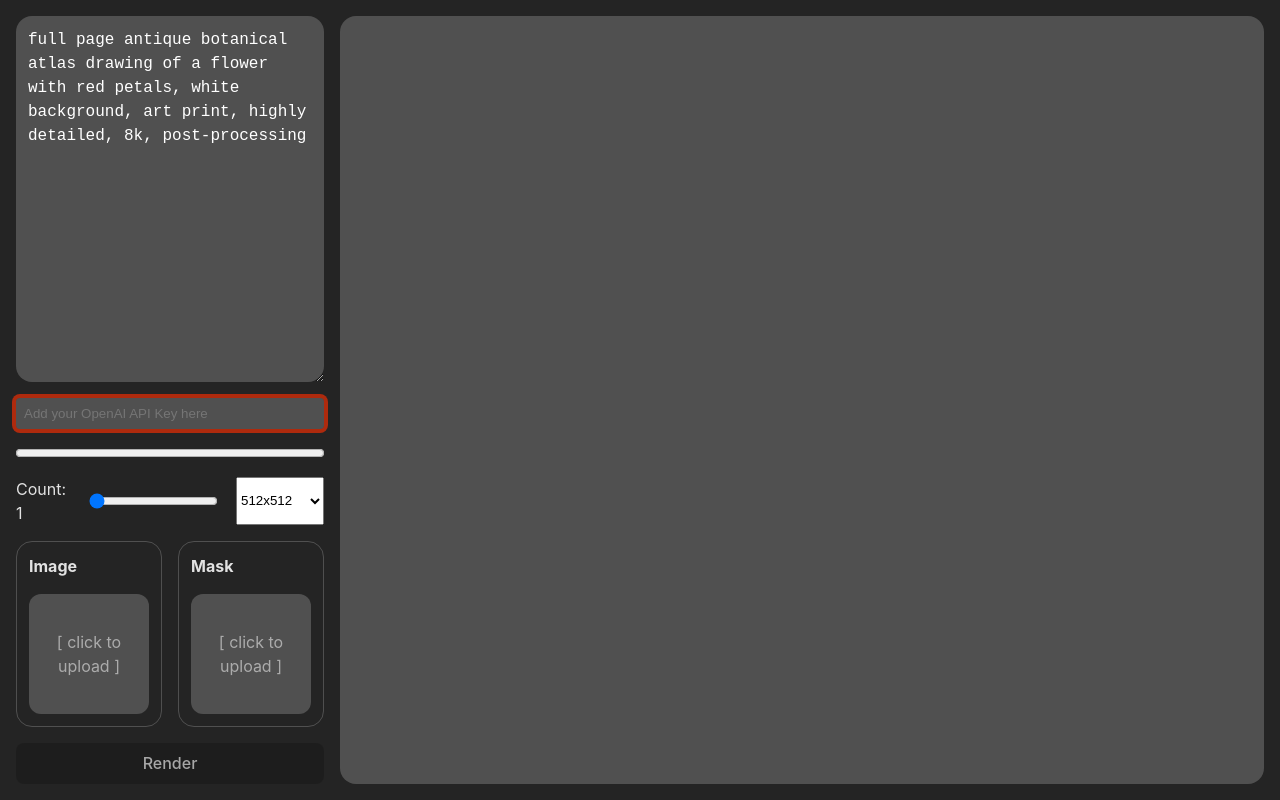
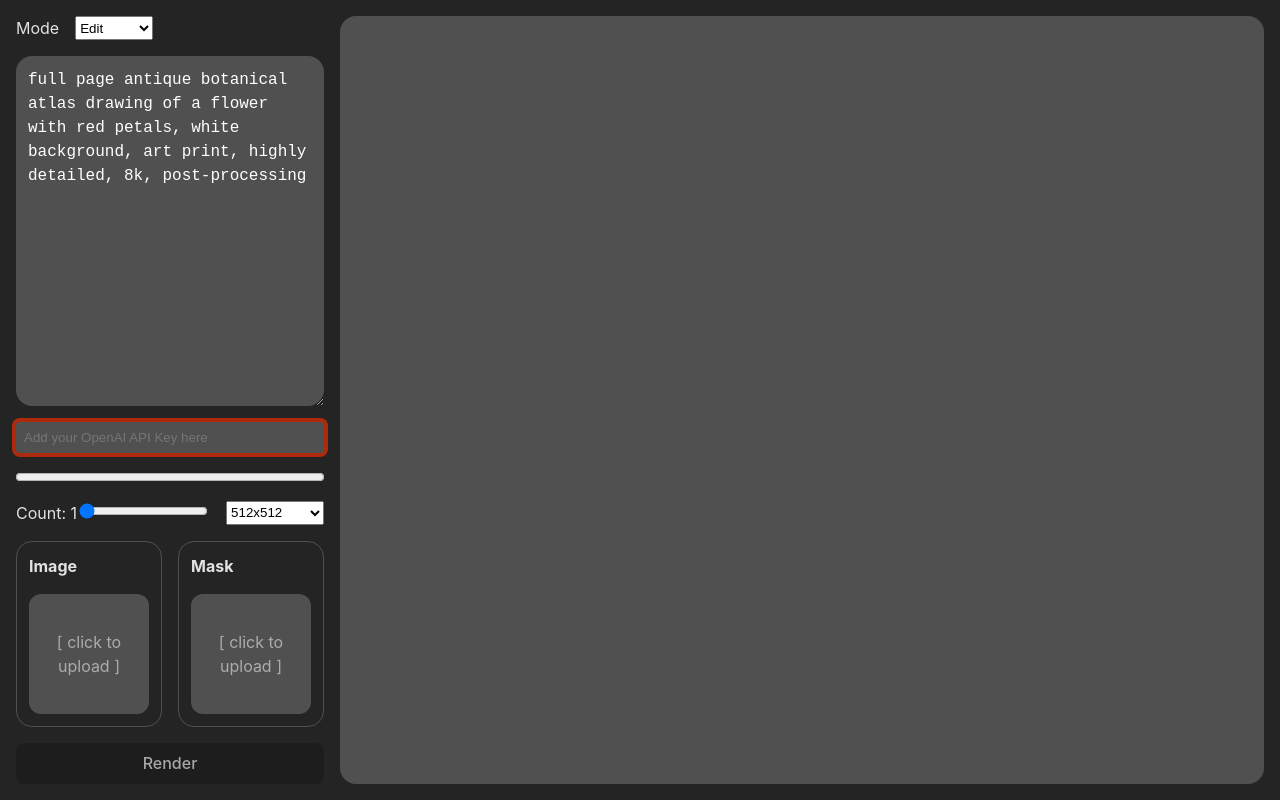
Before and after one commit to paprikka/dall-e-ui, a React (Vite) app: page / in a window 1280 px wide. Built offline with nearby package versions, Linux system fonts and the light colour scheme.

Commit message:
feat: add generation

```diff
--- a/src/App.tsx
+++ b/src/App.tsx
@@ -4,6 +4,7 @@ import styles from "./app.module.css";
 import { ImageInput } from "./components/image-input";
 
 const sizes: Size[] = ["256x256", "512x512", "1024x1024"];
+type Mode = "generate" | "edit";
 function App() {
   const [apiKey, setApiKey] = useState<string>(
     () => localStorage.getItem("apiKey") || ""
@@ -37,7 +38,25 @@ function App() {
     setRequestState("loading");
     setError("");
 
-    API.request({ prompt, image, mask, apiKey, n: count, size })
+    if (mode === "edit")
+      return API.editImage({ prompt, image, mask, apiKey, n: count, size })
+        .then((result) => {
+          console.log(result);
+          setRequestState("idle");
+          const urls = result.data.map((_) => _.url);
+          setImages([...urls, ...images]);
+        })
+        .catch((err: Error) => {
+          setError(err.message);
+          setRequestState("error");
+        });
+
+    return API.generate({
+      apiKey,
+      n: count,
+      prompt,
+      size,
+    })
       .then((result) => {
         console.log(result);
         setRequestState("idle");
@@ -51,7 +70,6 @@ function App() {
   };
 
   const [count, setCount] = useState(1);
-  const canSubmit = prompt && prompt.trim() && image && mask && count && apiKey;
 
   const handleNumberChange: ChangeEventHandler<HTMLInputElement> = (e) => {
     const n = parseInt(e.target.value, 10);
@@ -64,9 +82,27 @@ function App() {
   const handleSizeChange: ChangeEventHandler<HTMLSelectElement> = (e) =>
     setSize(e.target.value as Size);
 
+  const [mode, setMode] = useState<Mode>("edit");
+  const handleModeChange: ChangeEventHandler<HTMLSelectElement> = (e) => {
+    setMask(undefined);
+    setImage(undefined);
+    setMode(e.target.value as Mode);
+  };
+  const canSubmit =
+    mode === "edit"
+      ? prompt && prompt.trim() && image && mask && count && apiKey
+      : prompt && prompt.trim() && apiKey;
+
   return (
     <main className={styles.container}>
       <form className={styles.input} onSubmit={handleSubmit}>
+        <label className={styles.labelledInput}>
+          <span>Mode</span>
+          <select value={mode} onChange={handleModeChange}>
+            <option value="edit">Edit</option>
+            <option value="generate">Generate</option>
+          </select>
+        </label>
         <textarea value={prompt} onChange={handlePromptChange} />
         <input
           type="password"
@@ -98,10 +134,13 @@ function App() {
             ))}
           </select>
         </div>
-        <div className={styles.fileInputs}>
-          <ImageInput label="Image" value={image} onChange={setImage} />
-          <ImageInput label="Mask" value={mask} onChange={setMask} />
-        </div>
+        {mode === "edit" ? (
+          <div className={styles.fileInputs}>
+            <ImageInput label="Image" value={image} onChange={setImage} />
+            <ImageInput label="Mask" value={mask} onChange={setMask} />
+          </div>
+        ) : null}
+
         <button disabled={!canSubmit} type="submit" className={styles.submit}>
           Render
         </button>
--- a/src/api.ts
+++ b/src/api.ts
@@ -6,7 +6,7 @@ export type OpenAIApiRespose = {
 export type Size = "256x256" | "512x512" | "1024x1024";
 
 export const API = {
-  request: ({
+  editImage: ({
     prompt,
     image,
     mask,
@@ -45,4 +45,38 @@ export const API = {
           : Promise.resolve(res as OpenAIApiRespose)
       );
   },
+  generate: ({
+    prompt,
+    n,
+    apiKey,
+    size,
+  }: {
+    prompt: string;
+    n: number;
+    apiKey: string;
+    size: Size;
+  }) => {
+    const form = JSON.stringify({
+      prompt,
+      n,
+      size,
+    });
+    const options: RequestInit = {
+      method: "POST",
+      headers: {
+        Authorization: `Bearer ${apiKey}`,
+        "Content-Type": "application/json",
+      },
+    };
+
+    options.body = form;
+
+    return fetch("https://api.openai.com/v1/images/generations", options)
+      .then((response) => response.json())
+      .then((res) =>
+        res?.error?.message
+          ? Promise.reject(new Error(res.error.message))
+          : Promise.resolve(res as OpenAIApiRespose)
+      );
+  },
 };
--- a/src/app.module.css
+++ b/src/app.module.css
@@ -77,13 +77,13 @@
   opacity: 0.8;
 }
 
-.countInput {
+.labelledInput {
   display: flex;
   justify-content: stretch;
   gap: 1rem;
 }
 
-.countInput input {
+.labelledInput input {
   flex: 1;
 }
 
```
